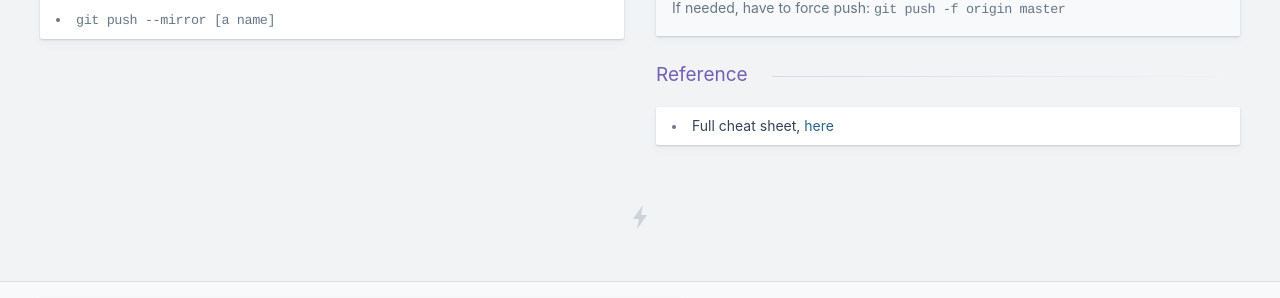
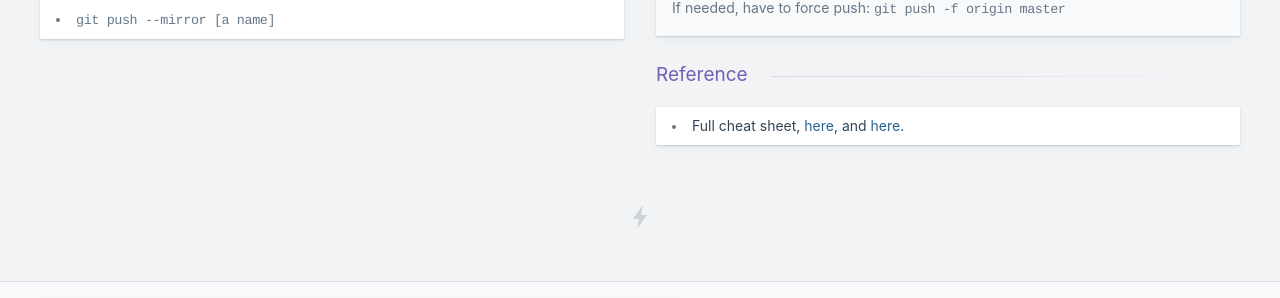
Before and after one commit to kasramp/cheat-sheet-factory, a Jekyll site: the page built from version_control/git.md, in a window 1280 px wide. Shown: the part 1469-1767 px from the top of the page. Built offline with Jekyll 4.4.1, drawn with Linux system fonts in a browser that asks for light colours.

Commit message:
Add Linux Academy Git cheat sheet link

```diff
--- a/version_control/git.md
+++ b/version_control/git.md
@@ -119,4 +119,4 @@ If needed, have to force push: `git push -f origin master`
 
 ### Reference
 
-- Full cheat sheet, [here](https://github.com/kasramp/cheat-sheet-factory/blob/gh-pages/_docs/pdfs/Git%20Cheat%20sheet.pdf)
+- Full cheat sheet, [here](https://github.com/kasramp/cheat-sheet-factory/blob/gh-pages/_docs/pdfs/Git%20Cheat%20sheet.pdf), and [here](https://github.com/kasramp/cheat-sheet-factory/blob/gh-pages/_docs/pdfs/Git%20Cheat%20Sheet%20Linux%20Academy.pdf).
```
Also changed, not shown: other parts of version_control/git.md (+1 -1 lines).
